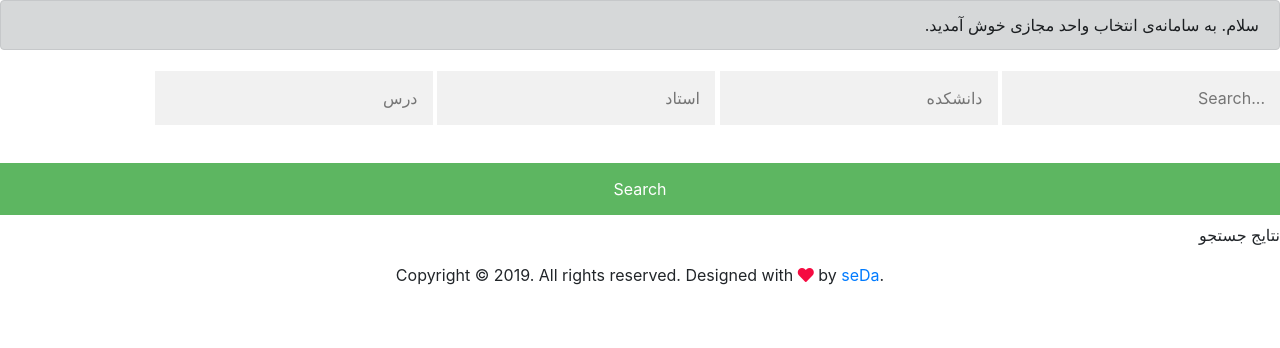
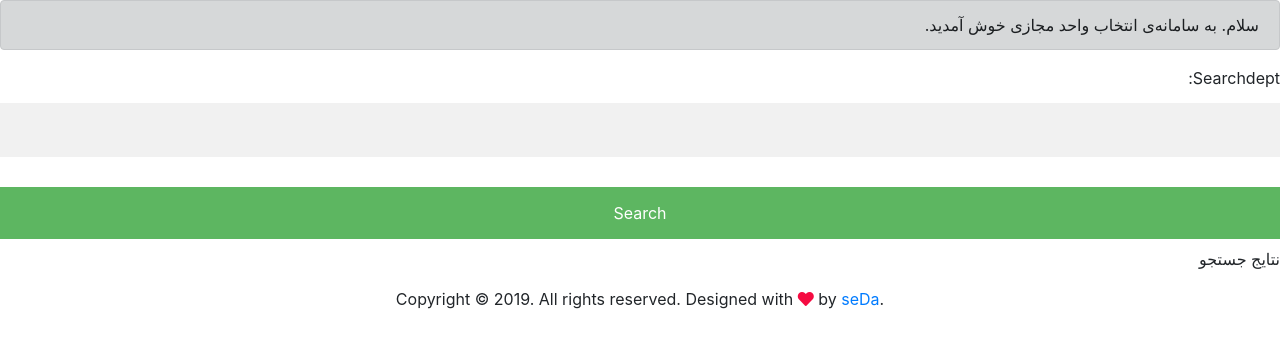
Before and after one commit to daniyalmarofi/webelopers, a Django app: page /courses in a window 1280 px wide. Shown: the part 56-404 px from the top of the page. Run offline with Django 3.2, Linux system fonts and the light colour scheme; the visitor is signed in with stand-in values (Sample User, id 1); data that the repository does not hold is empty; some libraries are stand-ins or nearby versions.

Commit message:
form search

```diff
--- a/webel/forms.py
+++ b/webel/forms.py
@@ -44,7 +44,12 @@ class MakeCourse(ModelForm):
     choices = [('0', 'شنبه'), ('1', 'یکشنبه'), ('2', 'دوشنبه'), ('3', 'سه شنبه'), ('4', 'چهارشنبه')]
     first_day = forms.ChoiceField(choices=choices)
     second_day = forms.ChoiceField(choices=choices)
+
     # time = forms.TimeField()
     class Meta:
         model = Course
         fields = '__all__'
+
+
+class SearchCourse(forms.Form):
+    searchdept = forms.CharField(max_length=100)
--- a/webel/templates/courses.html
+++ b/webel/templates/courses.html
@@ -4,23 +4,9 @@
 
 
 
-    <form id="search_form">
-        <label>
-            <input name="search_query" type="text" placeholder="...Search">
-
-        </label>
-        <label>
-            <input name="department" type="text" placeholder="دانشکده">
-
-        </label>
-        <label>
-            <input name="teacher" type="text" placeholder="استاد">
-
-        </label>
-        <label>
-            <input name="course" type="text" placeholder="درس">
-        </label>
-
+    <form id="search_form" method="post">
+    {% csrf_token %}
+        {{ form }}
         <button name="submit">Search</button>
 
     </form>
--- a/webel/views.py
+++ b/webel/views.py
@@ -8,7 +8,7 @@ from .models import Course
 from django.conf import settings
 
 # Create your views here.
-from webel.forms import SignUpForm, LoginForm, EditProfile, MakeCourse
+from webel.forms import SignUpForm, LoginForm, EditProfile, MakeCourse, SearchCourse
 
 from webel.forms import ContactForm
 
@@ -153,7 +153,21 @@ def make_course(request):
 @login_required(login_url='/login')
 def courses(request):
     courses_data = []
-    mycourses = Course.objects.all()
+
+    if request.method == 'POST':
+        # do sth
+        form = SearchCourse(request.POST)
+        if form.is_valid():
+            dept = form.cleaned_data['searchdept']
+            mycourses=Course.objects.all().filter(department=dept)
+        else:
+            print('not vaild')
+
+    else:
+        form = SearchCourse()
+        mycourses = Course.objects.all()
+
+
     for course in mycourses:
         days = ['شنبه', 'یکشنبه', 'دوشنبه', 'سه شنبه', 'چهارشنبه']
 
@@ -166,4 +180,4 @@ def courses(request):
                        'teacher': course.teacher}
         courses_data.append(course_data)
 
-    return render(request, 'courses.html', {'courses': courses_data})
+    return render(request, 'courses.html', {'courses': courses_data,'form':form})
```
Also changed, not shown: webel/templates/panel.html (+0 -24 lines). Lines whose indentation alone changed are shown as unchanged.
